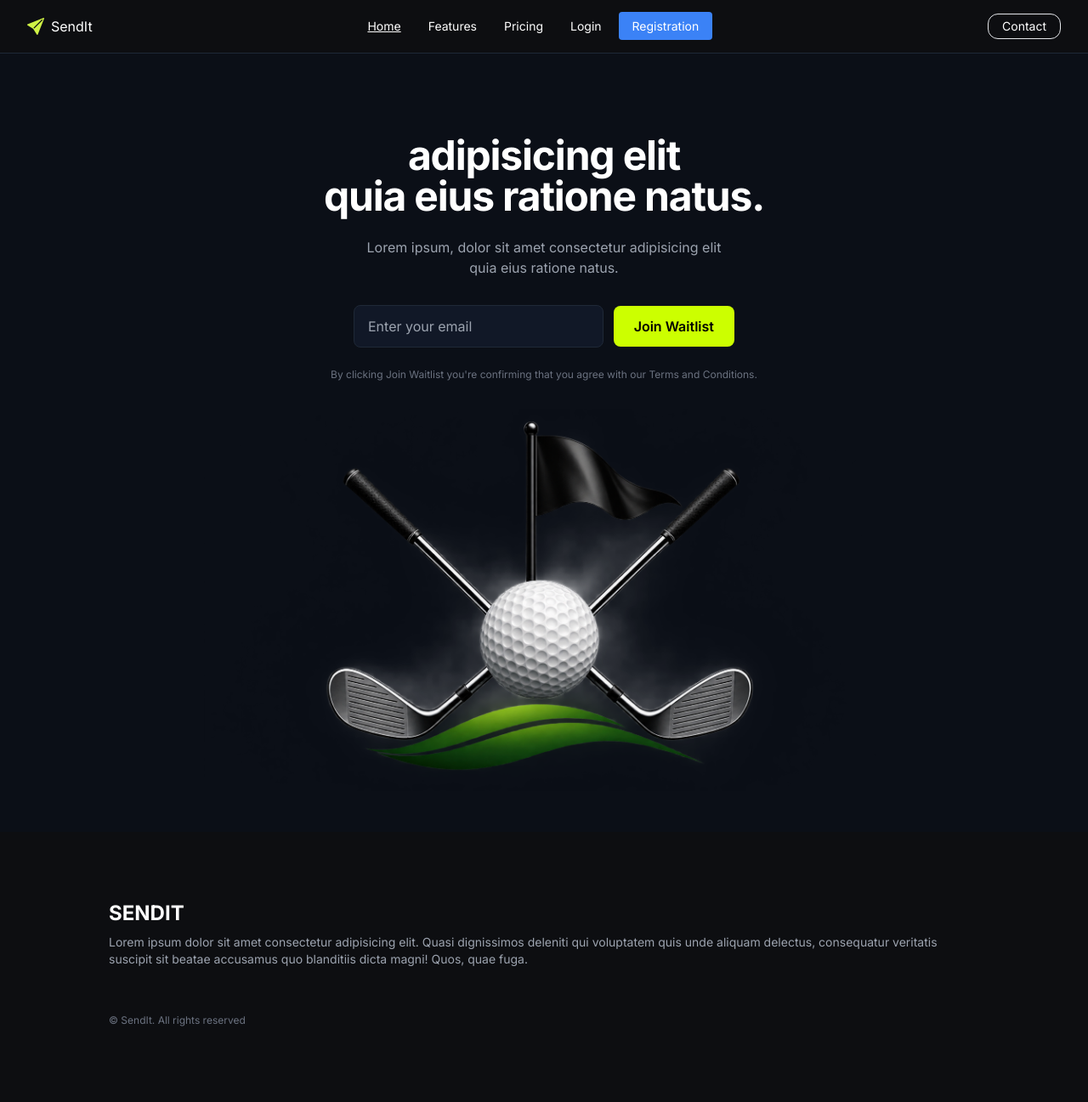
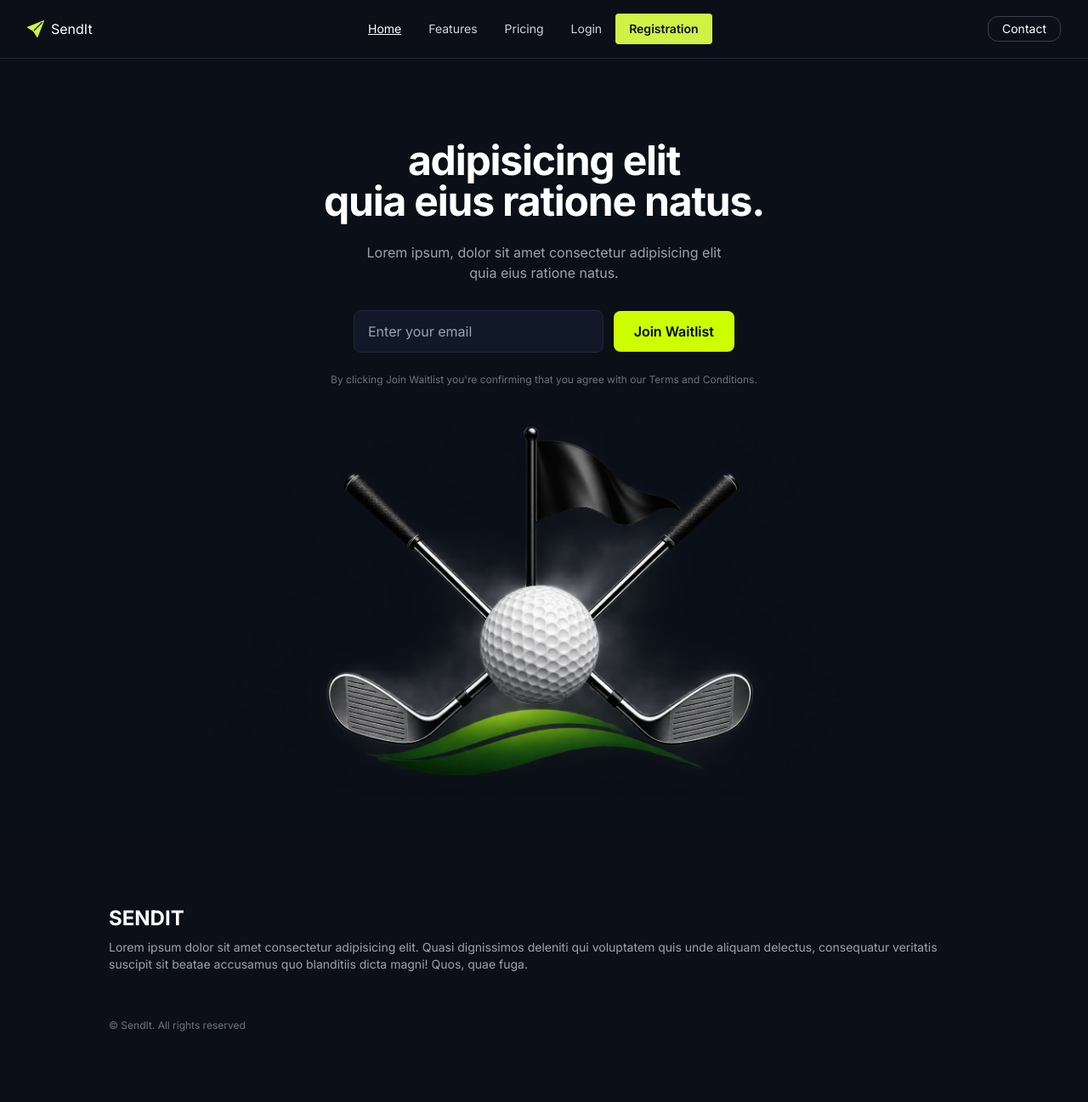
Before and after one commit to bronco-one/club, a Laravel app: page / in a window 1280 px wide. Shown: the whole page at 85% size. Before the commit the page ends 1208 px from the top, so only its background shows below. Run offline with Laravel 12, Linux system fonts and the light colour scheme; some libraries are stand-ins or nearby versions.

Commit message:
Update app.blade.php
ad themes

```diff
--- a/resources/views/layouts/app.blade.php
+++ b/resources/views/layouts/app.blade.php
@@ -21,32 +21,104 @@
     }
   </style>
 </head>
-<body class="inter antialiased bg-[#0d0e11]">
-   <header class="px-8 py-4 bg-[#0d0e11] border-b border-gray-800">
+<body class="inter antialiased bg-[#0C0F17]">
+ <header class="px-8 py-4 bg-[#0C0F17] border-b border-gray-800 relative z-40">
     <div class="flex items-center text-white justify-between mx-auto w-full max-w-7xl">
+      <!-- Logo -->
       <a href="/" class="flex items-center gap-2">
         <i class="bi bi-send-fill text-xl text-[#cff245]"></i> <span>SendIt</span>
       </a>
-      <nav class="hidden md:flex text-sm gap-8">
+
+      <!-- Menu dla komputerów (desktop) -->
+      <nav class="hidden md:flex items-center text-sm gap-8">
         <a href="{{ route('home') }}" class="underline">Home</a>
-        <a href="{{ route('features') }}" class="hover:underline">Features</a>
-        <a href="{{ route('pricing') }}" class="hover:underline">Pricing</a>
-         <div class="space-x-4">
+        <a href="{{ route('features') }}" class="hover:underline text-gray-300 hover:text-white transition-colors">Features</a>
+        <a href="{{ route('pricing') }}" class="hover:underline text-gray-300 hover:text-white transition-colors">Pricing</a>
+        <div class="flex items-center space-x-4">
           @auth
-            <!-- Widoczne tylko dla ZALOGOWANYCH -->
-            <a href="{{ url('/dashboard') }}" class="text-green-400">Panel Członka</a>
+              <a href="{{ url('/dashboard') }}" class="text-green-400 font-medium">Panel Członka</a>
           @else
-            <!-- Widoczne tylko dla GOŚCI -->
-            <a href="{{ route('login') }}" class="hover:text-blue-400">Login</a>
-            <a href="{{ route('register') }}" class="bg-blue-500 px-4 py-2 rounded text-white hover:bg-blue-600">Registration</a>
+              <a href="{{ route('login') }}" class="text-gray-300 hover:text-white transition-colors">Login</a>
+              <!-- WERSJA 1: Neonowy przycisk dopasowany do logo -->
+              <a href="{{ route('register') }}" class="bg-[#cff245] px-4 py-2 rounded text-[#0C0F17] font-semibold hover:bg-[#bce036] transition-colors">Registration</a>
           @endauth
         </div>
       </nav>
-      <a href="" class="text-sm py-1 px-4 border rounded-xl">
+
+      <!-- Prawy przycisk Contact (na desktopie) / Hamburger (na mobile) -->
+      <div class="flex items-center gap-4">
+        <a href="" class="text-sm py-1 px-4 border border-gray-700 rounded-xl hidden md:inline-block hover:bg-white hover:text-black hover:border-white transition-colors">
           Contact
         </a>
+
+        <!-- Przycisk Hamburger (widoczny tylko na mobile) -->
+        <button id="open-menu-btn" class="text-white text-2xl focus:outline-none md:hidden p-1" aria-label="Open menu">
+          <i class="bi bi-list"></i>
+        </button>
+      </div>
     </div>
 </header>
+
+<!-- TŁO PRZYCIEMNIAJĄCE (Overlay) -->
+<div id="menu-overlay" class="fixed inset-0 bg-black/60 opacity-0 pointer-events-none transition-opacity duration-300 z-50"></div>
+
+<!-- BOCZNY PANEL MOBILNY (Sidebar) -->
+<div id="mobile-sidebar" class="fixed top-0 right-0 bottom-0 w-[300px] max-w-[85vw] bg-[#0C0F17] border-l border-gray-800 p-6 flex flex-col gap-6 translate-x-full transition-transform duration-300 ease-in-out z-50 text-white">
+
+  <!-- Góra panelu: przycisk zamknij -->
+  <div class="flex justify-end items-center">
+    <button id="close-menu-btn" class="text-white text-3xl focus:outline-none p-1" aria-label="Close menu">
+      <i class="bi bi-x"></i>
+    </button>
+  </div>
+
+  <!-- Linki nawigacyjne w panelu -->
+  <nav class="flex flex-col gap-5 text-lg">
+    <a href="{{ route('home') }}" class="underline">Home</a>
+    <a href="{{ route('features') }}" class="text-gray-300 hover:text-white transition-colors">Features</a>
+    <a href="{{ route('pricing') }}" class="text-gray-300 hover:text-white transition-colors">Pricing</a>
+    <a href="" class="text-gray-300 hover:text-white transition-colors">Contact</a>
+  </nav>
+
+  <hr class="border-gray-800 my-2">
+
+  <!-- Sekcja logowania/rejestracji w panelu mobilnym -->
+  <div class="flex flex-col gap-4">
+    @auth
+        <a href="{{ url('/dashboard') }}" class="text-green-400 text-center py-2 border border-green-400/30 rounded-lg bg-green-400/5">Panel Członka</a>
+    @else
+        <a href="{{ route('login') }}" class="text-gray-300 hover:text-white text-center py-2 border border-gray-800 rounded-lg transition-colors">Login</a>
+        <!-- WERSJA 1: Neonowy przycisk dopasowany do logo na mobile -->
+        <a href="{{ route('register') }}" class="bg-[#cff245] px-4 py-2 rounded-lg text-[#0C0F17] hover:bg-[#bce036] text-center font-bold transition-colors">Registration</a>
+    @endauth
+  </div>
+</div>
+
+<!-- SKRYPT DO OBSŁUGI SIDEBARU -->
+<script>
+  const openBtn = document.getElementById('open-menu-btn');
+  const closeBtn = document.getElementById('close-menu-btn');
+  const sidebar = document.getElementById('mobile-sidebar');
+  const overlay = document.getElementById('menu-overlay');
+
+  function openMenu() {
+    sidebar.classList.remove('translate-x-full');
+    overlay.classList.remove('opacity-0', 'pointer-events-none');
+    document.body.style.overflow = 'hidden'; // Blokuje scrollowanie strony w tle
+  }
+
+  function closeMenu() {
+    sidebar.classList.add('translate-x-full');
+    overlay.classList.add('opacity-0', 'pointer-events-none');
+    document.body.style.overflow = ''; // Przywraca scrollowanie strony
+  }
+
+  openBtn.addEventListener('click', openMenu);
+  closeBtn.addEventListener('click', closeMenu);
+  overlay.addEventListener('click', closeMenu); // Kliknięcie w tło zamyka menu
+</script>
+
+
       <main>
         @yield('content')
       </main>
```
Lines whose indentation alone changed are shown as unchanged.
